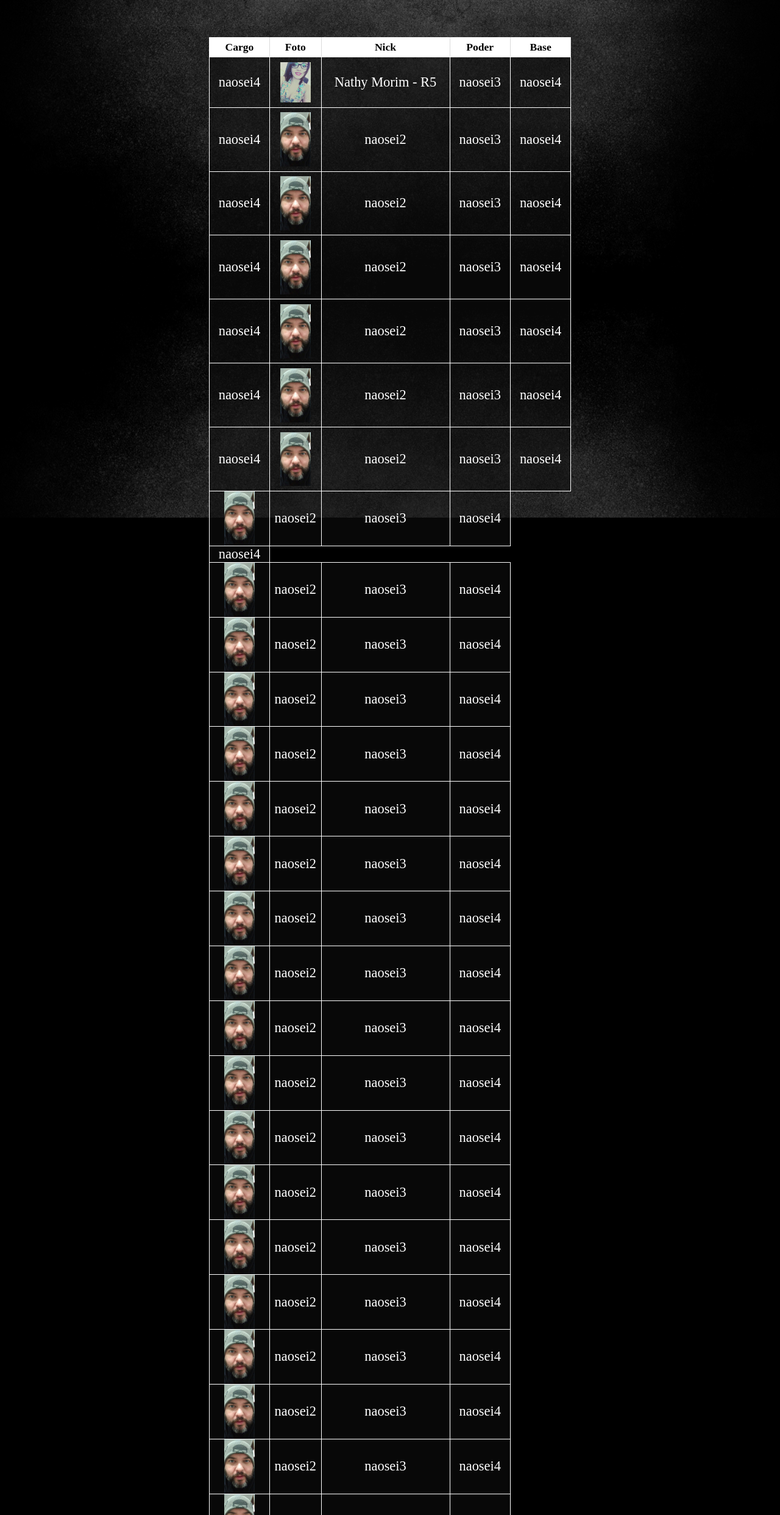
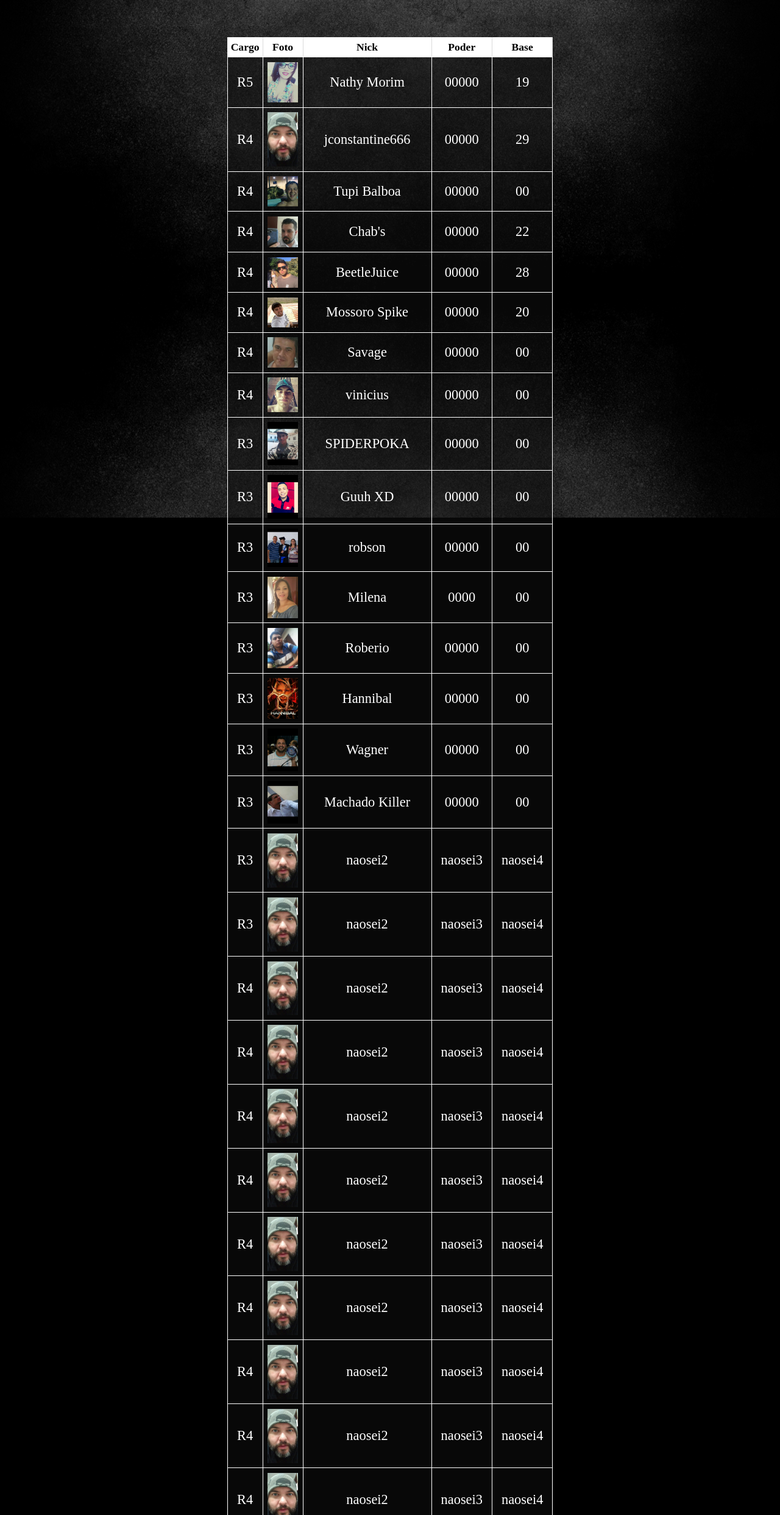
Before and after one commit to brazil-kills-zombie/brazil-kills-zombie.github.io, a plain HTML site: page membros.html in a window 1280 px wide. Shown: the part 315-2800 px from the top of the page at 61% size. Drawn offline with Linux system fonts and the light colour scheme.

Commit message:
adiciona as fotos dos membros e finalizada a pagina sobre o jogo

```diff
--- a/css/style.css
+++ b/css/style.css
@@ -193,3 +193,37 @@ ol{
 	  color: #FFF;
 	  margin: 0;
 }
+
+.logo-lewz{
+	    height: 450px;
+	    width: 75%;
+	    margin: auto;
+
+}
+
+.imagem-logo-lewz{
+	    background-image: url("../imagens/Last-Empire-War-Z.png");
+	    background-repeat: no-repeat;
+	    background-position: center 0;
+	    min-height: 410px;
+	    background-size: cover;
+	    border-width: 0;
+	    border-style: none;
+
+}
+
+.texto-lewz{
+		background-color: rgba(0, 0, 0, 0.41);
+		margin-top: 33px;
+		height: 840px;
+		width: 78%;
+		margin-left: 145px;
+
+}
+.texto-lewz p{
+	font-size: 1.4em;
+	padding: 8px;
+	border-radius: 10px 10px 0 0;
+	color: #F0F8FF;
+	margin-top: initial;
+}
--- a/membros.html
+++ b/membros.html
@@ -18,7 +18,7 @@
                 </li>
                 <ul class="menu-wrapper">
                     <li class="menu-item">
-                        <a href="/">Inicio</a>
+                        <a href="./index.html">Inicio</a>
                     </li>
                     <li class="menu-item">
                         <a href="./membros.html">Membros</a>
@@ -37,6 +37,7 @@
                 <h2>Brazil Kills Zombies</h2>
             </div>
             <table>
+            <thead>
                 <tr>
                     <th>Cargo</th>
                     <th>Foto</th>
@@ -44,184 +45,207 @@
                     <th>Poder</th>
                     <th>Base</th>
                 </tr>
+            </thead>
+
                 <tr>
-                    <td>naosei4</td>
+                    <td>R5</td>
                     <td>
                         <img src="./imagens/imagem-nathy.jpg"></td>
-                    <td>Nathy Morim - R5 </td>
-                    <td>naosei3</td>
-                    <td>naosei4</td>
+                    <td>Nathy Morim </td>
+                    <td>00000</td>
+                    <td>19</td>
                 </tr>
                 <tr>
-                    <td>naosei4</td>
+                    <td>R4</td>
                     <td> <img src="./imagens/imagm-const.jpg"></td>
-                    <td>naosei2</td>
-                    <td>naosei3</td>
-                    <td>naosei4</td>
+                    <td>jconstantine666</td>
+                    <td>00000</td>
+                    <td>29</td>
                 </tr>
                 <tr>
-                    <td>naosei4</td>
+                    <td>R4</td>
+                    <td><img src="./imagens/foto-tupi.jpg"></td>
+                    <td>Tupi Balboa</td>
+                    <td>00000</td>
+                    <td>00</td>
+                </tr>
+                <tr>
+                    <td>R4</td>
+                    <td><img src="./imagens/imagem-chabs.jpg"></td>
+                    <td>Chab's</td>
+                    <td>00000</td>
+                    <td>22</td>
+                </tr>
+                <tr>
+                    <td>R4</td>
+                    <td><img src="./imagens/foto-hugo.jpg"></td>
+                    <td>BeetleJuice</td>
+                    <td>00000</td>
+                    <td>28</td>
+                </tr>
+                <tr>
+                    <td>R4</td>
+                    <td><img src="./imagens/foto-mossoro.jpg"></td>
+                    <td>Mossoro Spike</td>
+                    <td>00000</td>
+                    <td>20</td>
+                </tr>
+                <tr>
+                    <td>R4</td>
+                    <td><img src="./imagens/foto-savage.jpg"></td>
+                    <td>Savage</td>
+                    <td>00000</td>
+                    <td>00</td>
+                </tr>
+                <tr>
+                    <td>R4</td>
+                    <td><img src="./imagens/foto-vinivius.jpg"></td>
+                    <td>vinicius</td>
+                    <td>00000</td>
+                    <td>00</td>
+                </tr>
+                <tr>
+                    <td>R3</td>
+                    <td><img src="./imagens/foto-sergio.jpg"></td>
+                    <td>SPIDERPOKA</td>
+                    <td>00000</td>
+                    <td>00</td>
+                </tr>
+                <tr>
+                    <td>R3</td>
+                    <td><img src="./imagens/foto-guuh.jpg"></td>
+                    <td>Guuh XD</td>
+                    <td>00000</td>
+                    <td>00</td>
+                </tr>
+                <tr>
+                    <td>R3</td>
+                    <td><img src="./imagens/foto-robson.jpg"></td>
+                    <td>robson</td>
+                    <td>00000</td>
+                    <td>00</td>
+                </tr>
+                <tr>
+                    <td>R3</td>
+                    <td><img src="./imagens/foto-milena.jpg"></td>
+                    <td>Milena</td>
+                    <td>0000</td>
+                    <td>00</td>
+                </tr>
+                <tr>
+                    <td>R3</td>
+                    <td><img src="./imagens/foto-roberio.jpg"></td>
+                    <td>Roberio</td>
+                    <td>00000</td>
+                    <td>00</td>
+                </tr>
+                <tr>
+                    <td>R3</td>
+                    <td><img src="./imagens/foto-neto.jpg"></td>
+                    <td>Hannibal</td>
+                    <td>00000</td>
+                    <td>00</td>
+                </tr>
+                <tr>
+                    <td>R3</td>
+                    <td><img src="./imagens/foto-wagner.jpg"></td>
+                    <td>Wagner</td>
+                    <td>00000</td>
+                    <td>00</td>
+                </tr>
+                <tr>
+                    <td>R3</td>
+                    <td><img src="./imagens/foto-killer.jpg"></td>
+                    <td>Machado Killer</td>
+                    <td>00000</td>
+                    <td>00</td>
+                </tr>
+                <tr>
+                    <td>R3</td>
                     <td><img src="./imagens/imagm-const.jpg"></td>
                     <td>naosei2</td>
                     <td>naosei3</td>
                     <td>naosei4</td>
                 </tr>
                 <tr>
-                    <td>naosei4</td>
+                    <td>R3</td>
                     <td><img src="./imagens/imagm-const.jpg"></td>
                     <td>naosei2</td>
                     <td>naosei3</td>
                     <td>naosei4</td>
                 </tr>
                 <tr>
-                    <td>naosei4</td>
+                    <td>R4</td>
                     <td><img src="./imagens/imagm-const.jpg"></td>
                     <td>naosei2</td>
                     <td>naosei3</td>
                     <td>naosei4</td>
                 </tr>
                 <tr>
-                    <td>naosei4</td>
+                    <td>R4</td>
                     <td><img src="./imagens/imagm-const.jpg"></td>
                     <td>naosei2</td>
                     <td>naosei3</td>
                     <td>naosei4</td>
                 </tr>
                 <tr>
-                    <td>naosei4</td>
+                    <td>R4</td>
                     <td><img src="./imagens/imagm-const.jpg"></td>
                     <td>naosei2</td>
                     <td>naosei3</td>
                     <td>naosei4</td>
                 </tr>
                 <tr>
-                    <td><img src="./imagens/imagm-const.jpg"></td>
-                    <td>naosei2</td>
-                    <td>naosei3</td>
-                    <td>naosei4</td>
-                </tr>
-                <td>naosei4</td>
-                <tr>
+                    <td>R4</td>
                     <td><img src="./imagens/imagm-const.jpg"></td>
                     <td>naosei2</td>
                     <td>naosei3</td>
                     <td>naosei4</td>
                 </tr>
                 <tr>
+                    <td>R4</td>
                     <td><img src="./imagens/imagm-const.jpg"></td>
                     <td>naosei2</td>
                     <td>naosei3</td>
                     <td>naosei4</td>
                 </tr>
                 <tr>
+                    <td>R4</td>
                     <td><img src="./imagens/imagm-const.jpg"></td>
                     <td>naosei2</td>
                     <td>naosei3</td>
                     <td>naosei4</td>
                 </tr>
                 <tr>
+                    <td>R4</td>
                     <td><img src="./imagens/imagm-const.jpg"></td>
                     <td>naosei2</td>
                     <td>naosei3</td>
                     <td>naosei4</td>
                 </tr>
                 <tr>
+                    <td>R4</td>
                     <td><img src="./imagens/imagm-const.jpg"></td>
                     <td>naosei2</td>
                     <td>naosei3</td>
                     <td>naosei4</td>
                 </tr>
                 <tr>
+                    <td>R4</td>
                     <td><img src="./imagens/imagm-const.jpg"></td>
                     <td>naosei2</td>
                     <td>naosei3</td>
                     <td>naosei4</td>
                 </tr>
                 <tr>
+                    <td>R4</td>
                     <td><img src="./imagens/imagm-const.jpg"></td>
                     <td>naosei2</td>
                     <td>naosei3</td>
                     <td>naosei4</td>
                 </tr>
                 <tr>
-                    <td><img src="./imagens/imagm-const.jpg"></td>
-                    <td>naosei2</td>
-                    <td>naosei3</td>
-                    <td>naosei4</td>
-                </tr>
-                <tr>
-                    <td><img src="./imagens/imagm-const.jpg"></td>
-                    <td>naosei2</td>
-                    <td>naosei3</td>
-                    <td>naosei4</td>
-                </tr>
-                <tr>
-                    <td><img src="./imagens/imagm-const.jpg"></td>
-                    <td>naosei2</td>
-                    <td>naosei3</td>
-                    <td>naosei4</td>
-                </tr>
-                <tr>
-                    <td><img src="./imagens/imagm-const.jpg"></td>
-                    <td>naosei2</td>
-                    <td>naosei3</td>
-                    <td>naosei4</td>
-                </tr>
-                <tr>
-                    <td><img src="./imagens/imagm-const.jpg"></td>
-                    <td>naosei2</td>
-                    <td>naosei3</td>
-                    <td>naosei4</td>
-                </tr>
-                <tr>
-                    <td><img src="./imagens/imagm-const.jpg"></td>
-                    <td>naosei2</td>
-                    <td>naosei3</td>
-                    <td>naosei4</td>
-                </tr>
-                <tr>
-                    <td><img src="./imagens/imagm-const.jpg"></td>
-                    <td>naosei2</td>
-                    <td>naosei3</td>
-                    <td>naosei4</td>
-                </tr>
-                <tr>
-                    <td><img src="./imagens/imagm-const.jpg"></td>
-                    <td>naosei2</td>
-                    <td>naosei3</td>
-                    <td>naosei4</td>
-                </tr>
-                <tr>
-                    <td><img src="./imagens/imagm-const.jpg"></td>
-                    <td>naosei2</td>
-                    <td>naosei3</td>
-                    <td>naosei4</td>
-                </tr>
-                <tr>
-                    <td><img src="./imagens/imagm-const.jpg"></td>
-                    <td>naosei2</td>
-                    <td>naosei3</td>
-                    <td>naosei4</td>
-                </tr>
-                <tr>
-                    <td><img src="./imagens/imagm-const.jpg"></td>
-                    <td>naosei2</td>
-                    <td>naosei3</td>
-                    <td>naosei4</td>
-                </tr>
-                <tr>
-                    <td><img src="./imagens/imagm-const.jpg"></td>
-                    <td>naosei2</td>
-                    <td>naosei3</td>
-                    <td>naosei4</td>
-                </tr>
-                <tr>
-                    <td><img src="./imagens/imagm-const.jpg"></td>
-                    <td>naosei2</td>
-                    <td>naosei3</td>
-                    <td>naosei4</td>
-                </tr>
-                <tr>
+                    <td>R4</td>
                     <td><img src="./imagens/imagm-const.jpg"></td>
                     <td>naosei2</td>
                     <td>naosei3</td>
```
Also changed, not shown: eventos.html (+33 -9 lines), index.html (+4 -6 lines), imagens/Last-Empire-War-Z.png (added), imagens/brz-logo.png (deleted), imagens/fundo-zumbie-menor.jpg (deleted), imagens/imagem-guerreiros.jpg (deleted).
